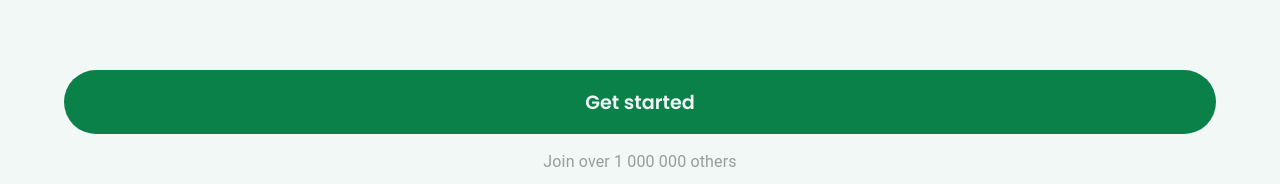
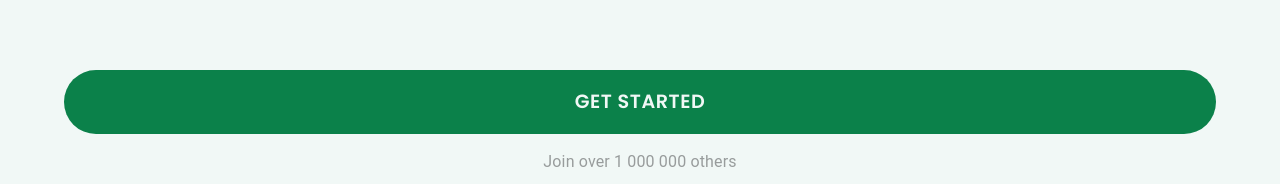
Before and after one commit to millie-wy/letsCook, a React (Create React App) app in the folder client/: page / in a window 1280 px wide. Shown: the part 530-714 px from the top of the page. Built offline with nearby package versions, Linux system fonts and the light colour scheme.

Commit message:
startPage done, without Links

```diff
--- a/client/src/components/pages/StartPage.jsx
+++ b/client/src/components/pages/StartPage.jsx
@@ -1,5 +1,6 @@
 import {
   Box,
+  Button,
   Container,
   createTheme,
   responsiveFontSizes,
@@ -98,8 +99,8 @@ const StartPage = () => {
             ) : null}
           </Box>
           <Box sx={{ textAlign: "center" }}>
-            <button
-              style={{
+            <Button
+              sx={{
                 backgroundColor: "#0B814A",
                 color: "#F1F8F6",
                 fontFamily: "Poppins",
@@ -110,10 +111,16 @@ const StartPage = () => {
                 width: "100%",
                 fontSize: "1.2rem",
                 marginBottom: "1rem",
+                cursor: "pointer",
+                transition: "all .15s ease-in-out",
+                "&:hover": {
+                  background: "#0AA35C",
+                  transform: "scale(1.01)",
+                },
               }}
             >
               Get started
-            </button>
+            </Button>
 
             <Typography sx={{ color: "#989C9C" }}>
               Join over 1 000 000 others
```
